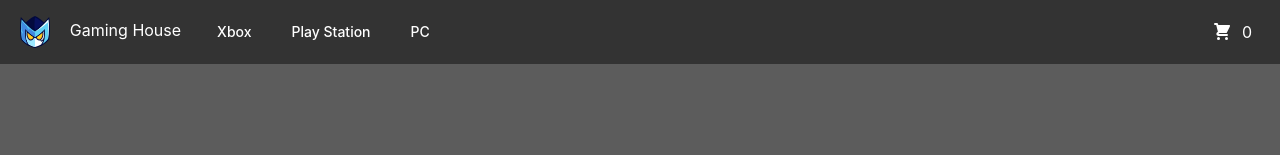
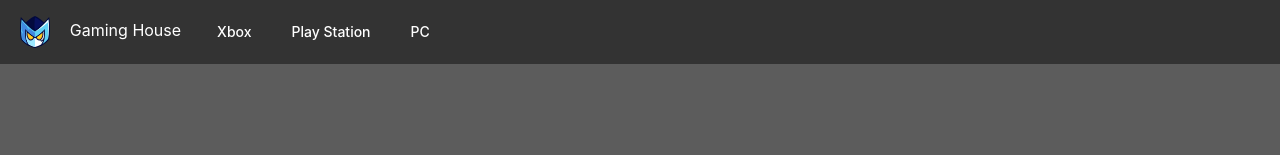
Before and after one commit to javiercabrera025/ecommerce_31145_javier_cabrera, a React (Create React App) app: page / in a window 1280 px wide. Shown: the top 155 px of the page. Built offline with nearby package versions, Linux system fonts and the light colour scheme.

Commit message:
desmontar cartwidget

```diff
--- a/src/components/navbar/NavBar.js
+++ b/src/components/navbar/NavBar.js
@@ -5,6 +5,8 @@ import CartWidget from "../cartWidget/CartWidget";
 import { useState, useEffect } from "react";
 import { getCategories } from "../../asyncmock";
 import { Link, NavLink } from "react-router-dom";
+import { useContext } from "react";
+import CartContext from "../../context/CartContext";
 
 const NavBar = () => {
   const [categories, setCategories] = useState([]);
@@ -14,6 +16,7 @@ const NavBar = () => {
       setCategories(categories);
     });
   }, []);
+  const { cart } = useContext(CartContext);
   return (
     <Disclosure as="nav" className="navbar">
       {({ open }) => (
@@ -56,7 +59,7 @@ const NavBar = () => {
                   </div>
                 </div>
                 <div className="absolute inset-y-0 right-0 flex items-center pr-2">
-                  <CartWidget />
+                  {cart.length>0 ? <CartWidget/> : undefined}
                 </div>
               </div>
             </div>
```
